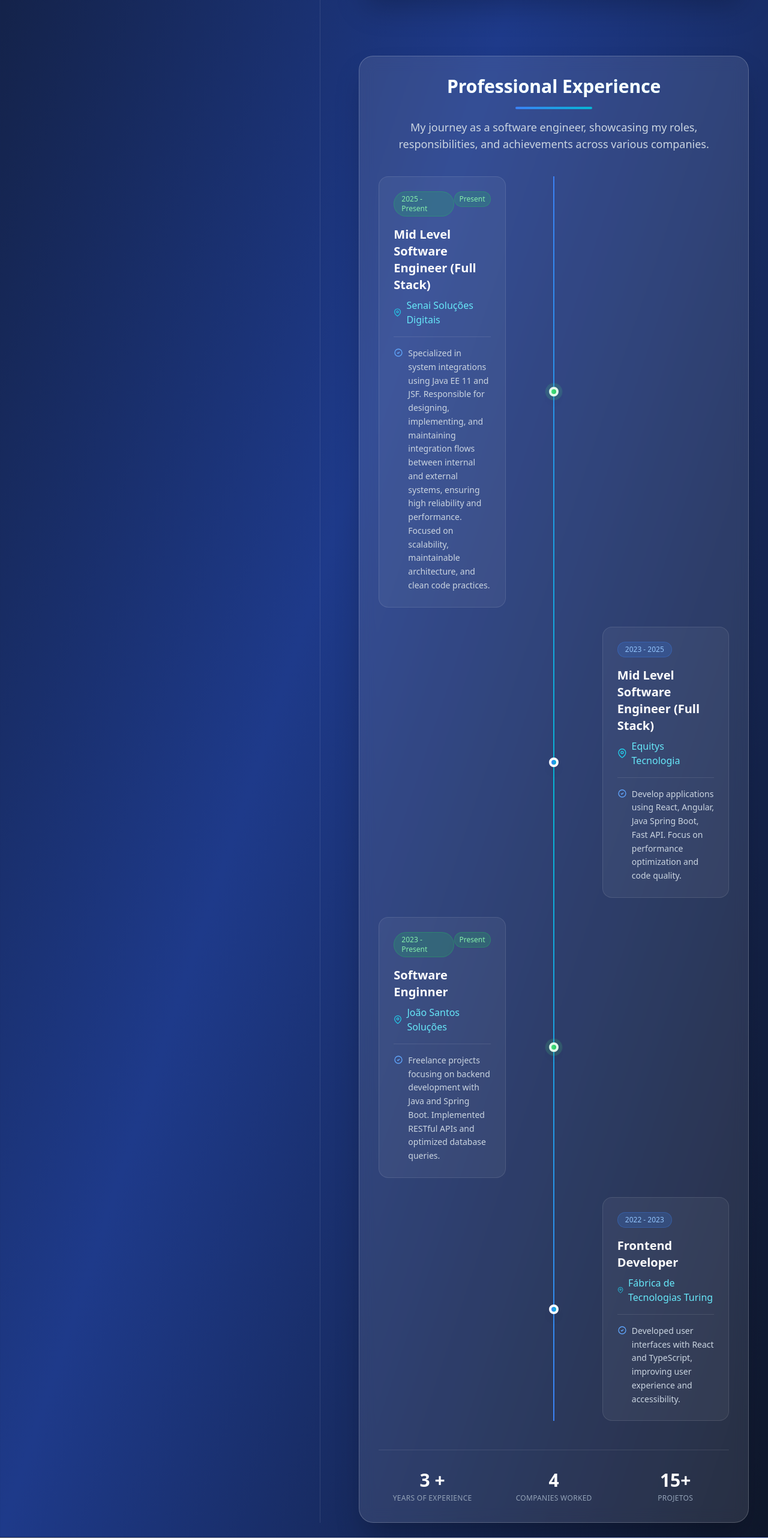
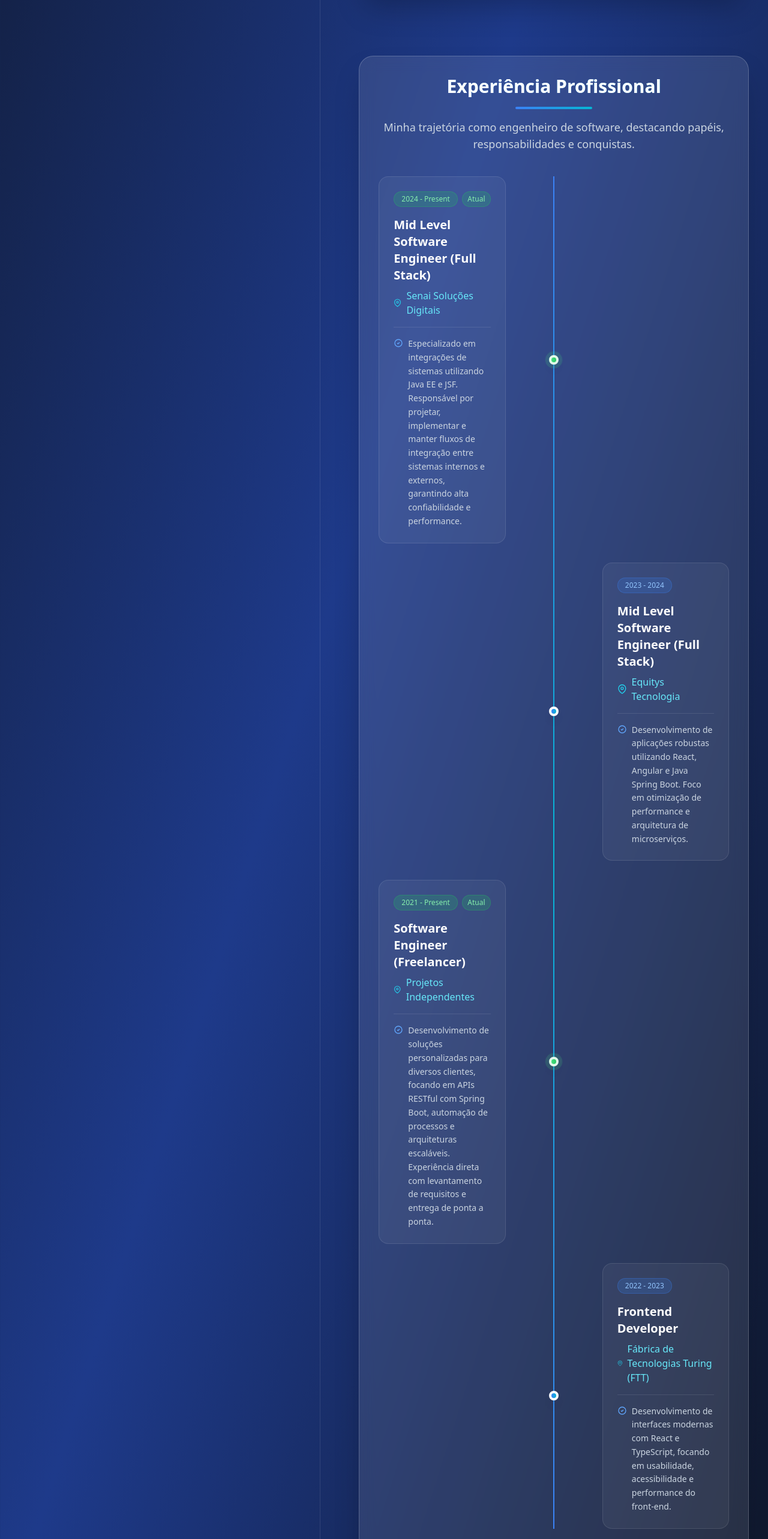
Before and after one commit to joaosantosg/portifolio, a Next.js app: page / in a window 1280 px wide. Shown: the part 1280-3846 px from the top of the page at 60% size. Built offline with nearby package versions, Linux system fonts and the light colour scheme.

Commit message:
docs: atualiza timeline de experiência profissional e tradução para PT-BR

```diff
--- a/app/components/ExperienceSection.tsx
+++ b/app/components/ExperienceSection.tsx
@@ -3,79 +3,67 @@ const ExperienceSection = () => {
         {
             role: 'Mid Level Software Engineer (Full Stack)',
             company: 'Senai Soluções Digitais',
-			period: '2025 - Present',
-			highlights: 'Specialized in system integrations using Java EE 11 and JSF. Responsible for designing, implementing, and maintaining integration flows between internal and external systems, ensuring high reliability and performance. Focused on scalability, maintainable architecture, and clean code practices.',
+            period: '2024 - Present',
+            highlights: 'Especializado em integrações de sistemas utilizando Java EE e JSF. Responsável por projetar, implementar e manter fluxos de integração entre sistemas internos e externos, garantindo alta confiabilidade e performance.',
             status: 'current'
         },
         {
             role: 'Mid Level Software Engineer (Full Stack)',
             company: 'Equitys Tecnologia',
-			period: '2023 - 2025',
-			highlights: 'Develop applications using React, Angular, Java Spring Boot, Fast API. Focus on performance optimization and code quality.',
+            period: '2023 - 2024',
+            highlights: 'Desenvolvimento de aplicações robustas utilizando React, Angular e Java Spring Boot. Foco em otimização de performance e arquitetura de microserviços.',
             status: 'past'
         },
         {
-			role: 'Software Enginner',
-			company: 'João Santos Soluções',
-			period: '2023 - Present',
-			highlights: 'Freelance projects focusing on backend development with Java and Spring Boot. Implemented RESTful APIs and optimized database queries.',
+            role: 'Software Engineer (Freelancer)',
+            company: 'Projetos Independentes',
+            period: '2021 - Present',
+            highlights: 'Desenvolvimento de soluções personalizadas para diversos clientes, focando em APIs RESTful com Spring Boot, automação de processos e arquiteturas escaláveis. Experiência direta com levantamento de requisitos e entrega de ponta a ponta.',
             status: 'current'
         },
         {
             role: 'Frontend Developer',
-			company: 'Fábrica de Tecnologias Turing',
+            company: 'Fábrica de Tecnologias Turing (FTT)',
             period: '2022 - 2023',
-			highlights: 'Developed user interfaces with React and TypeScript, improving user experience and accessibility.',
+            highlights: 'Desenvolvimento de interfaces modernas com React e TypeScript, focando em usabilidade, acessibilidade e performance do front-end.',
             status: 'past'
         },
-
     ];
 
-		// Extrai o ano inicial de cada experiência
     const startYears = experiences.map(exp => {
         const [start] = exp.period.split(' - ');
-
         return parseInt(start);
     });
 
-	// Acha o ano mais antigo
     const oldestYear = Math.min(...startYears);
-
-	// Pega o ano atual
     const currentYear = new Date().getFullYear();
-
-	// Calcula o total de anos de experiência
     const totalYearsOfExperience = currentYear - oldestYear;
 
-
     return (
-		<div className="min-h-full flex justify-cente  px-4 sm:px-6 lg:px-8">
-			<div className=" w-full">
+        <div className="min-h-full flex justify-center px-4 sm:px-6 lg:px-8">
+            <div className="w-full">
                 {/* Card Container */}
                 <div className="bg-white/10 backdrop-blur-md rounded-3xl p-8 shadow-2xl border border-white/20">
                     {/* Header */}
                     <div className="text-center mb-10">
                         <h3 className="text-3xl font-bold text-white mb-4 bg-gradient-to-r from-blue-400 to-cyan-400 bg-clip-text text-transparent">
-							Professional Experience
+                            Experiência Profissional
                         </h3>
                         <div className="flex justify-center mb-4">
                             <div className="h-1 w-32 bg-gradient-to-r from-blue-500 to-cyan-500 rounded-full"></div>
                         </div>
                         <p className="text-slate-300 text-lg">
-							My journey as a software engineer, showcasing my roles, responsibilities, and achievements across various companies.
+                            Minha trajetória como engenheiro de software, destacando papéis, responsabilidades e conquistas.
                         </p>
                     </div>
 
                     {/* Timeline */}
                     <div className="relative">
-						{/* Timeline Line */}
                         <div className="absolute left-6 md:left-1/2 md:transform md:-translate-x-px top-0 bottom-0 w-0.5 bg-gradient-to-b from-blue-500 via-cyan-500 to-blue-500"></div>
 
-						{/* Experience Items */}
                         <div className="space-y-8">
                             {experiences.map((exp, index) => (
                                 <div key={exp.company} className={`relative flex items-center ${index % 2 === 0 ? 'md:flex-row' : 'md:flex-row-reverse'}`}>
-									{/* Timeline Dot */}
                                     <div className="absolute left-6 md:left-1/2 md:transform md:-translate-x-1/2 z-10">
                                         <div className={`w-4 h-4 rounded-full border-4 border-white shadow-lg ${
                                             exp.status === 'current'
@@ -88,12 +76,10 @@ const ExperienceSection = () => {
                                         </div>
                                     </div>
 
-									{/* Content Card */}
                                     <div className={`w-full md:w-5/12 ml-16 md:ml-0 ${
                                         index % 2 === 0 ? 'md:mr-auto md:pr-8' : 'md:ml-auto md:pl-8'
                                     }`}>
                                         <div className="bg-white/5 rounded-2xl p-6 border border-white/10 hover:bg-white/10 transition-all duration-300 hover:scale-105">
-											{/* Period Badge */}
                                             <div className="flex justify-between items-start mb-4">
                                                 <span className={`px-3 py-1 text-xs font-medium rounded-full ${
                                                     exp.status === 'current'
@@ -104,12 +90,11 @@ const ExperienceSection = () => {
                                                 </span>
                                                 {exp.status === 'current' && (
                                                     <span className="px-2 py-1 text-xs bg-green-500/20 text-green-300 rounded-full border border-green-500/30">
-                                           Present
+                                                        Atual
                                                     </span>
                                                 )}
                                             </div>
 
-											{/* Role and Company */}
                                             <div className="space-y-2 mb-4">
                                                 <h4 className="text-xl font-bold text-white">{exp.role}</h4>
                                                 <div className="flex items-center space-x-2">
@@ -121,7 +106,6 @@ const ExperienceSection = () => {
                                                 </div>
                                             </div>
 
-											{/* Highlights */}
                                             <div className="pt-4 border-t border-white/10">
                                                 <div className="flex items-start space-x-2">
                                                     <svg className="w-4 h-4 text-blue-400 mt-0.5 flex-shrink-0" viewBox="0 0 24 24" fill="none" stroke="currentColor" strokeWidth="2">
@@ -142,16 +126,15 @@ const ExperienceSection = () => {
                     <div className="mt-12 pt-8 border-t border-white/10">
                         <div className="grid grid-cols-2 md:grid-cols-3 gap-6">
                             <div className="text-center">
-								{/* Calculate the years from the most antque  */}
-								<div className="text-3xl font-bold text-white mb-1"> { totalYearsOfExperience} + </div>
-								<div className="text-xs text-slate-400 uppercase tracking-wide">Years of Experience</div>
+                                <div className="text-3xl font-bold text-white mb-1">{totalYearsOfExperience}+</div>
+                                <div className="text-xs text-slate-400 uppercase tracking-wide">Anos de Experiência</div>
                             </div>
                             <div className="text-center">
-								<div className="text-3xl font-bold text-white mb-1">{ experiences.length}</div>
-								<div className="text-xs text-slate-400 uppercase tracking-wide">Companies Worked</div>
+                                <div className="text-3xl font-bold text-white mb-1">{experiences.length}</div>
+                                <div className="text-xs text-slate-400 uppercase tracking-wide">Contextos</div>
                             </div>
                             <div className="text-center">
-								<div className="text-3xl font-bold text-white mb-1">15+</div>
+                                <div className="text-3xl font-bold text-white mb-1">20+</div>
                                 <div className="text-xs text-slate-400 uppercase tracking-wide">Projetos</div>
                             </div>
                         </div>
```
Lines whose indentation alone changed are shown as unchanged.
